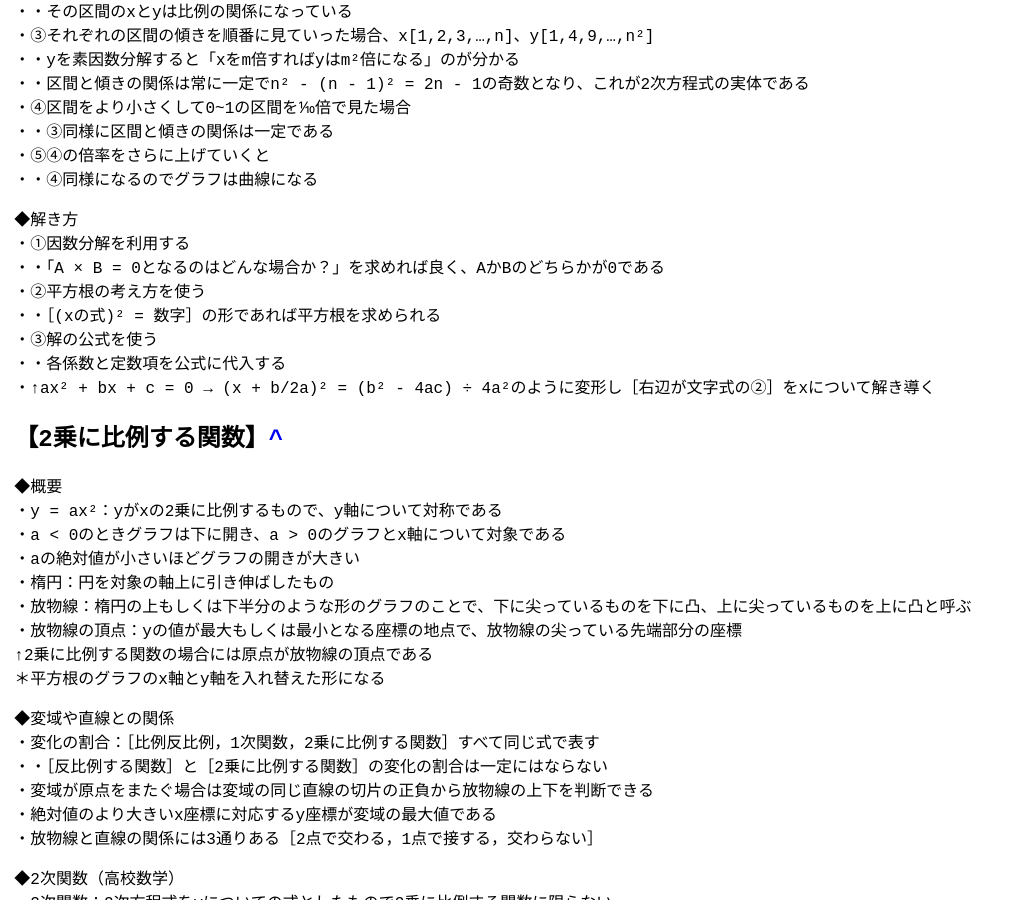
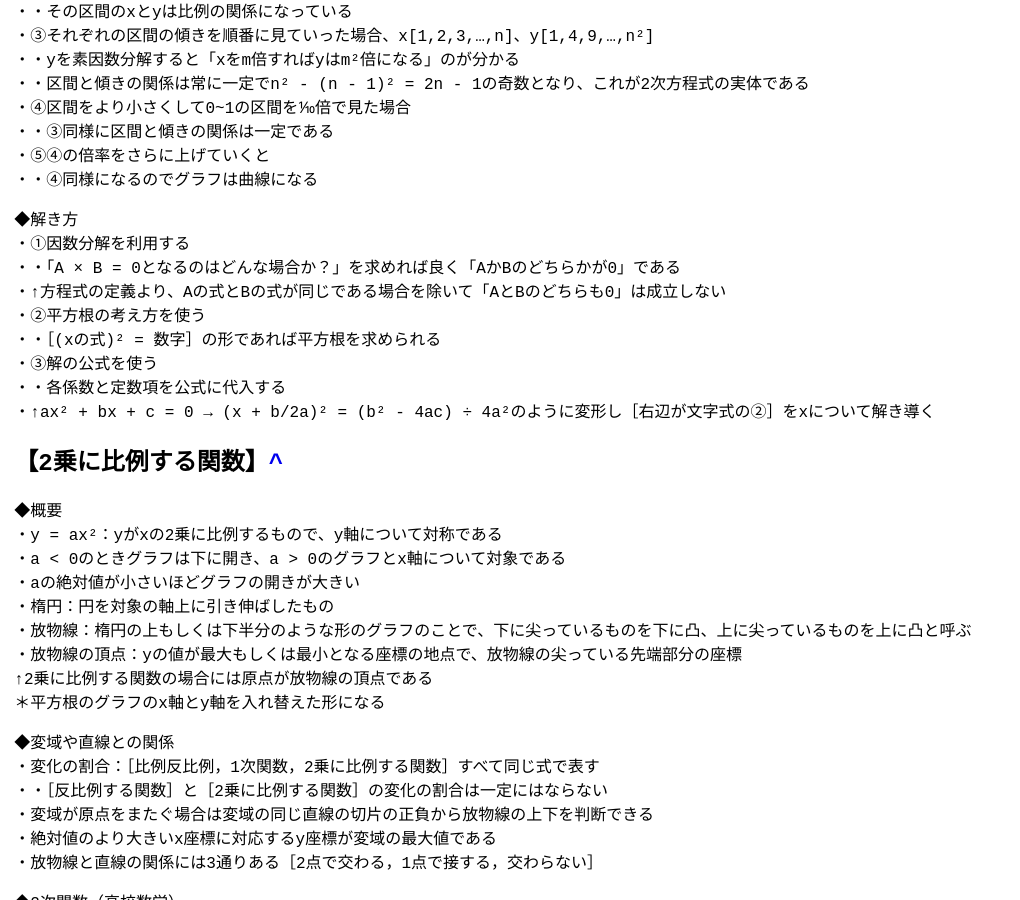
Before and after one commit to zoldof/algo-notes-ci, a Jekyll site: the page built from docs/dist/chu3-1/index.md, in a window 1280 px wide and 900 px high, scrolled down 5852 px. Shown: the whole window, without its empty margins (0-1020 px from the left). Built offline with Jekyll 4.4.1, drawn with Linux system fonts in a browser that asks for light colours.

Commit message:
Update index.md

```diff
--- a/docs/dist/chu3-1/index.md
+++ b/docs/dist/chu3-1/index.md
@@ -254,7 +254,8 @@ title: 中3数学【数学の役立て方】【基礎知識】
 
 ◆解き方
 ・①因数分解を利用する
-・・「A × B = 0となるのはどんな場合か？」を求めれば良く、AかBのどちらかが0である
+・・「A × B = 0となるのはどんな場合か？」を求めれば良く「AかBのどちらかが0」である
+・↑方程式の定義より、Aの式とBの式が同じである場合を除いて「AとBのどちらも0」は成立しない
 ・②平方根の考え方を使う
 ・・［(xの式)&#178; = 数字］の形であれば平方根を求められる
 ・③解の公式を使う
```
